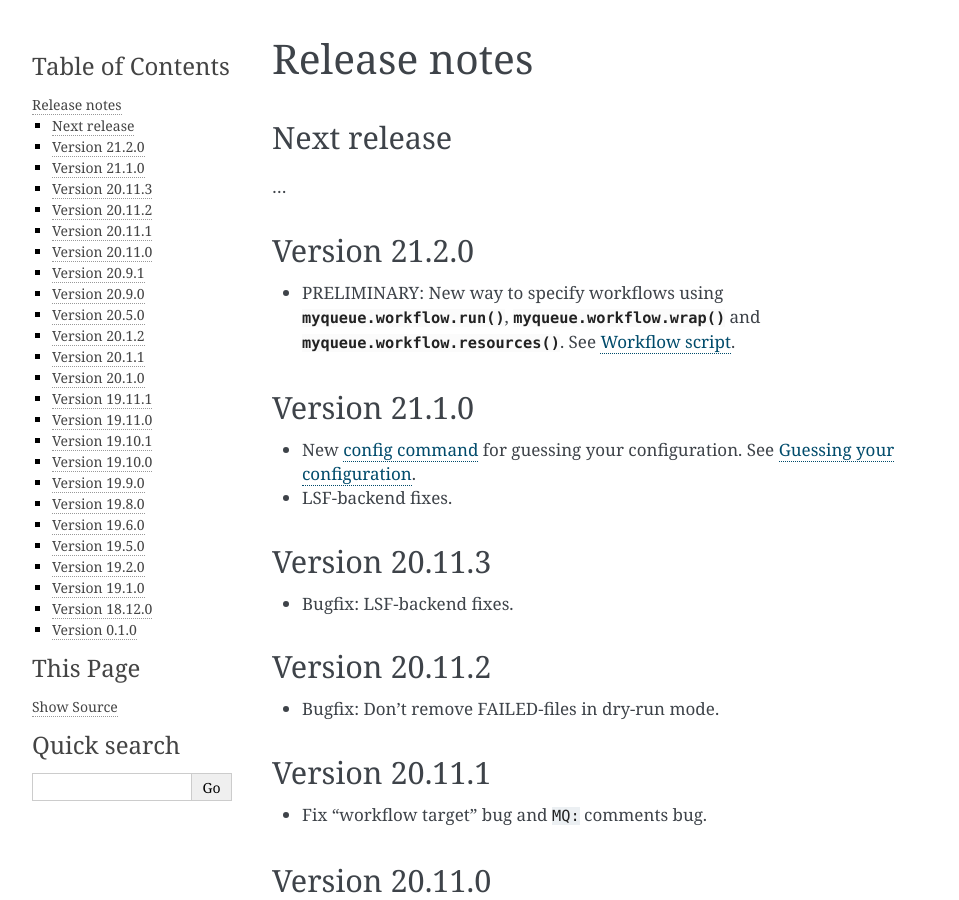
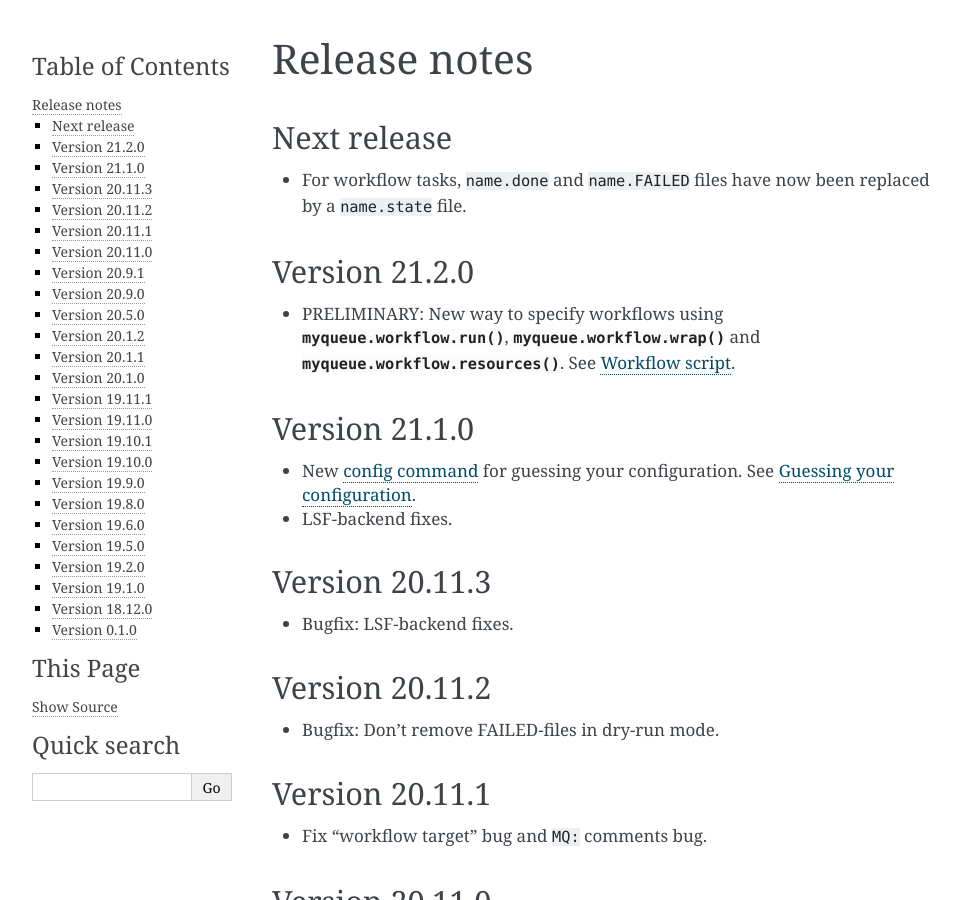
Before and after one commit to Yangxinsix/myqueue, a Sphinx documentation site: the page built from docs/releasenotes.rst, in a window 1280 px wide and 900 px high. Shown: the whole window, without its empty margins (148-1107 px from the left). Built offline with Sphinx 7.4.7, drawn with Linux system fonts in a browser that asks for light colours; the version number could not be read and is left out.

Commit message:
Update release notes

```diff
--- a/docs/releasenotes.rst
+++ b/docs/releasenotes.rst
@@ -9,7 +9,8 @@ Release notes
 Next release
 ============
 
-...
+* For workflow tasks, ``name.done`` and ``name.FAILED`` files have now been
+  replaced by a ``name.state`` file.
 
 
 Version 21.2.0
```
